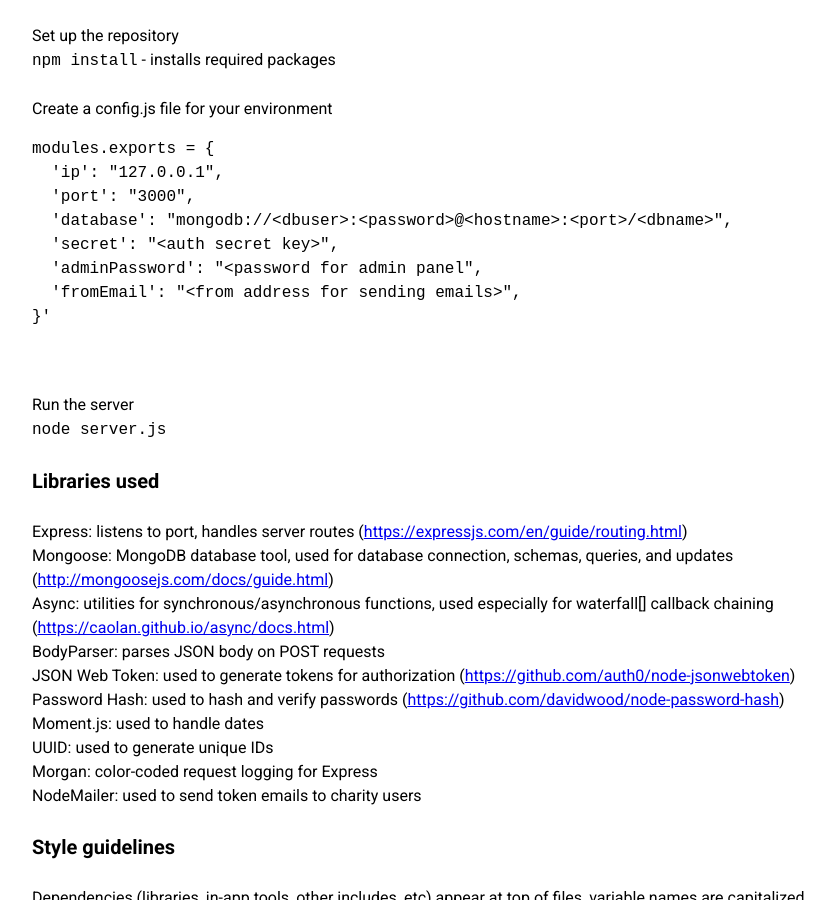
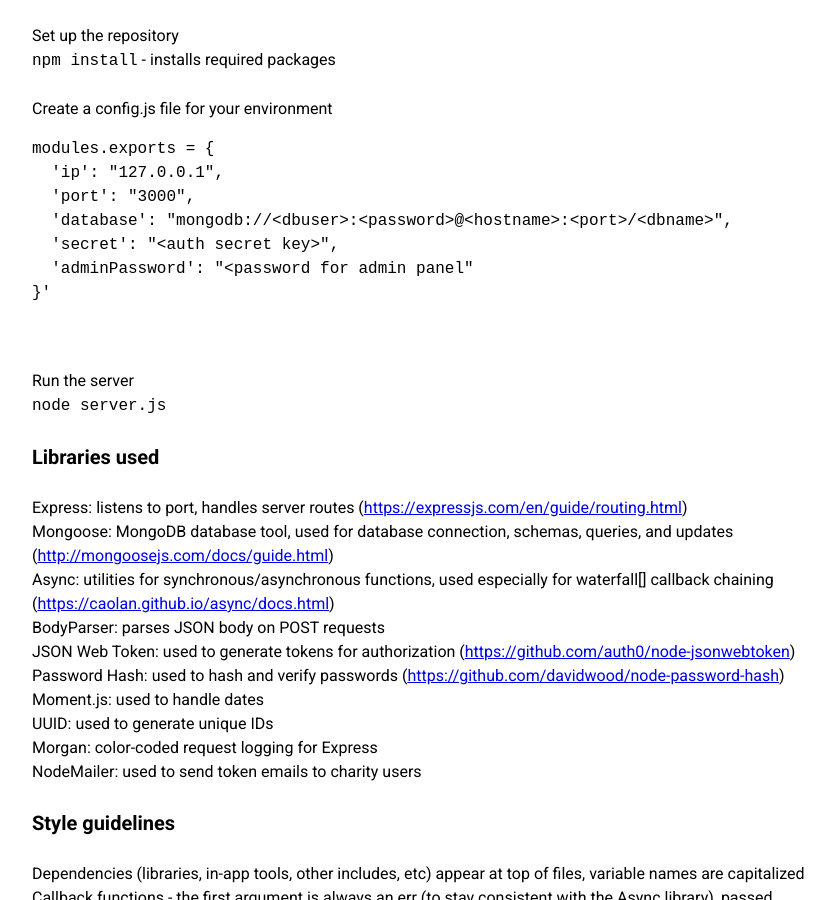
Before and after one commit to comp523-602/cchange-project, a Jekyll site: the page built from back-end-docs.markdown, in a window 1280 px wide and 900 px high, scrolled down 762 px. Shown: the whole window, without its empty margins (208-1043 px from the left). Built offline with Jekyll 4.4.1, drawn with Linux system fonts in a browser that asks for light colours.

Commit message:
Updated Back End Docs

````diff
--- a/back-end-docs.markdown
+++ b/back-end-docs.markdown
@@ -40,8 +40,7 @@ modules.exports = {
   'port': "3000",
   'database': "mongodb://<dbuser>:<password>@<hostname>:<port>/<dbname>",
   'secret': "<auth secret key>",
-  'adminPassword': "<password for admin panel",
-  'fromEmail': "<from address for sending emails>",
+  'adminPassword': "<password for admin panel"
 }'
 ```
 
@@ -61,8 +60,6 @@ Moment.js: used to handle dates
 UUID: used to generate unique IDs
 Morgan: color-coded request logging for Express
 NodeMailer: used to send token emails to charity users
-
-
 
 ## Style guidelines
 
````
